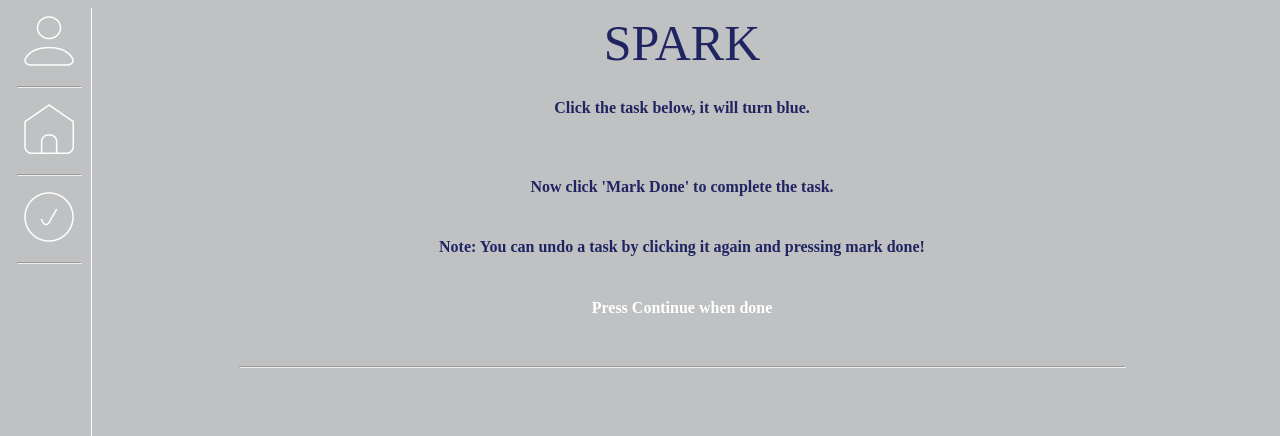
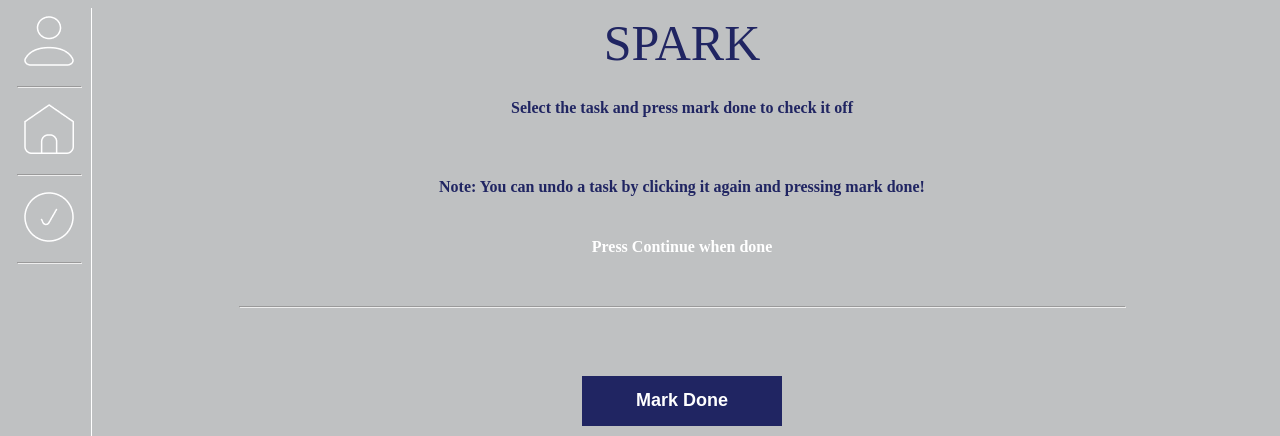
Before and after one commit to justinbather/lazarus-method, a Django app: page /accounts/walkthrough/task in a window 1280 px wide. Shown: the top 436 px of the page. Run offline with Django 4.2, Linux system fonts and the light colour scheme; the visitor is signed in with stand-in values (Sample User, id 1); data comes from the database, SQL or seed files in the repository; parts of the project's set-up code (start-up, migrations or seed data) failed here and were passed over; some web fonts are replaced.

Commit message:
walkthru task text changed

```diff
--- a/accounts/templates/walkthrough/task.html
+++ b/accounts/templates/walkthrough/task.html
@@ -37,9 +37,8 @@
     </script>
         <div class="title">
             <h1>SPARK</h1>
-            <h4 style="color:#202562;">Click the task below, it will turn blue.</h4>
+            <h4 style="color:#202562;">Select the task and press mark done to check it off</h4>
             <br>
-            <h4 style="color:#202562;">Now click 'Mark Done' to complete the task.</h4>
             <h4 style="color:#202562;">Note: You can undo a task by clicking it again and pressing mark done!</h4>
             <h4 style="color:#FFF;">Press Continue when done</h4>
         </div>
@@ -58,7 +57,7 @@
                     <li>
                         <label type="checkbox" for="{{task.id}}">
                             <input type="checkbox" name="task_complete" id="{{ task.id }}" value="{{task.id}}">
-                            {{task.task}}
+                            Check me off
                         </label>
                     </li>
 
@@ -78,7 +77,7 @@
                         <li>
                             <label type="checkbox" for="{{task.id}}">
                                 <input type="checkbox" name="task_incomplete" id="{{ task.id }}" value="{{task.id}}">
-                                {{task.task}}
+                                Completed
                             </label>
                         </li>
                         {% endif %}
```
